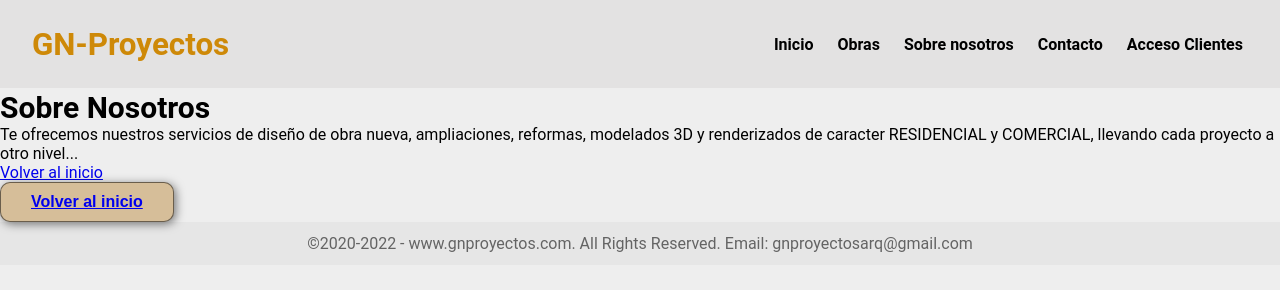
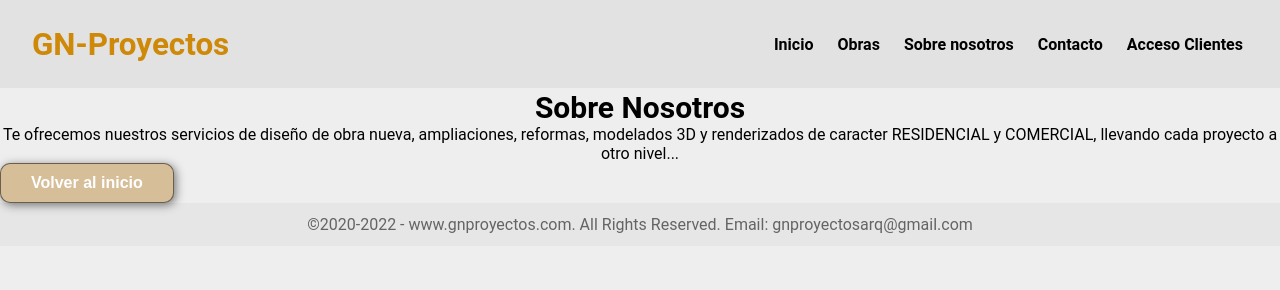
Before and after one commit to gianmelacode/EntregaFinalMelagithub.io, a plain HTML site: page Paginas/sobre-nosotros.html in a window 1280 px wide. Drawn offline with Linux system fonts and the light colour scheme.

Commit message:
PreEntrega2MELA

```diff
--- a/Estilos/estilos.css
+++ b/Estilos/estilos.css
@@ -80,7 +80,7 @@ header a{
 }
 
 header a:hover{
-    color: orange;
+    color: rgb(237, 186, 18);
 }
 main img{
     width: 95%;
@@ -211,8 +211,13 @@ main img{
      ), url(../imagenes/imagenes-inicio/concesionaria.png);
 }
 
-
-
+button a {
+    text-decoration: none;
+    color: white;
+}
+button:hover{
+    background-color: rgb(233, 132, 0);
+}
 
 /*--------------CLIENTES-------------*/
 .contenedor{
@@ -300,6 +305,12 @@ main img{
 }
 
 /* ------------HTML SOBRE NOSOTROS ----------*/
+.sobre-nos{
+    display: flex;
+    justify-content: center;
+    flex-direction: column;
+    text-align: center;
+}
 
 /*---------- HTML CONTACTO-------- */
 
@@ -337,9 +348,7 @@ footer .container{
     color: white;
     text-decoration: none;
  }
- button:hover{
-    background-color: rgb(231, 150, 11);
-}
+
 
 /*-------------- @media-queries-------------*/
 @media (min-width: 720px){
--- a/Paginas/sobre-nosotros.html
+++ b/Paginas/sobre-nosotros.html
@@ -33,20 +33,20 @@
     </header>
 
     <main>
-      <section id="sobre-nos">
+      <section class="sobre-nos">
       <div>
         <h1>Sobre Nosotros</h1>
+      </div>
         <p>
           Te ofrecemos nuestros servicios de diseño de obra nueva, ampliaciones,
           reformas, modelados 3D y renderizados de caracter RESIDENCIAL y
           COMERCIAL, llevando cada proyecto a otro nivel...
         </p>
-        <a href="/index.html">Volver al inicio</a>
-      </div>
+
     </section>
 
     <button>
-      <a href="/index.html">Volver al inicio</a>
+      <a href="../index.html">Volver al inicio</a>
     </button>
   </section>
 
```
Also changed, not shown: Paginas/contacto.html (+1 -0 lines).
